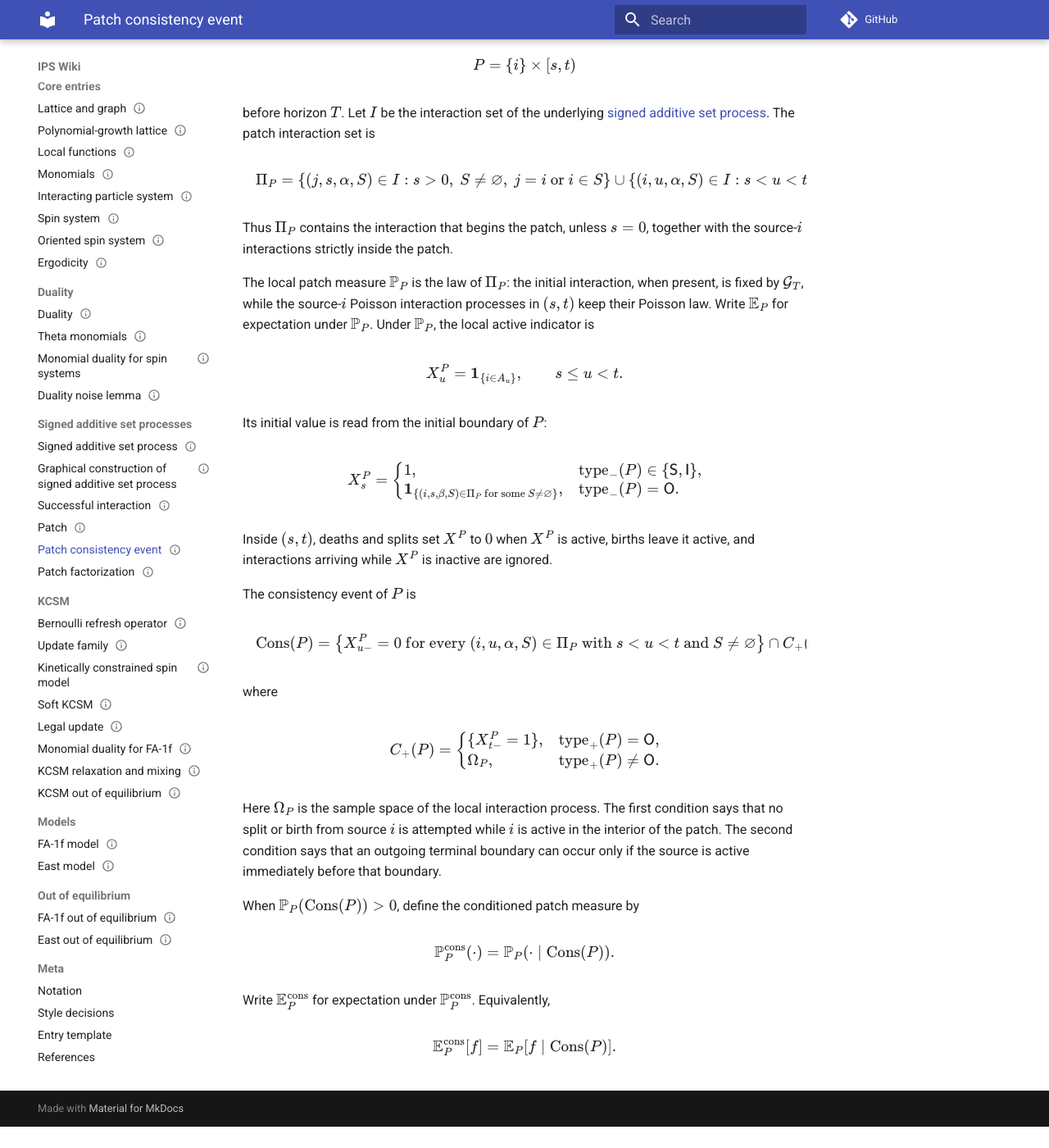
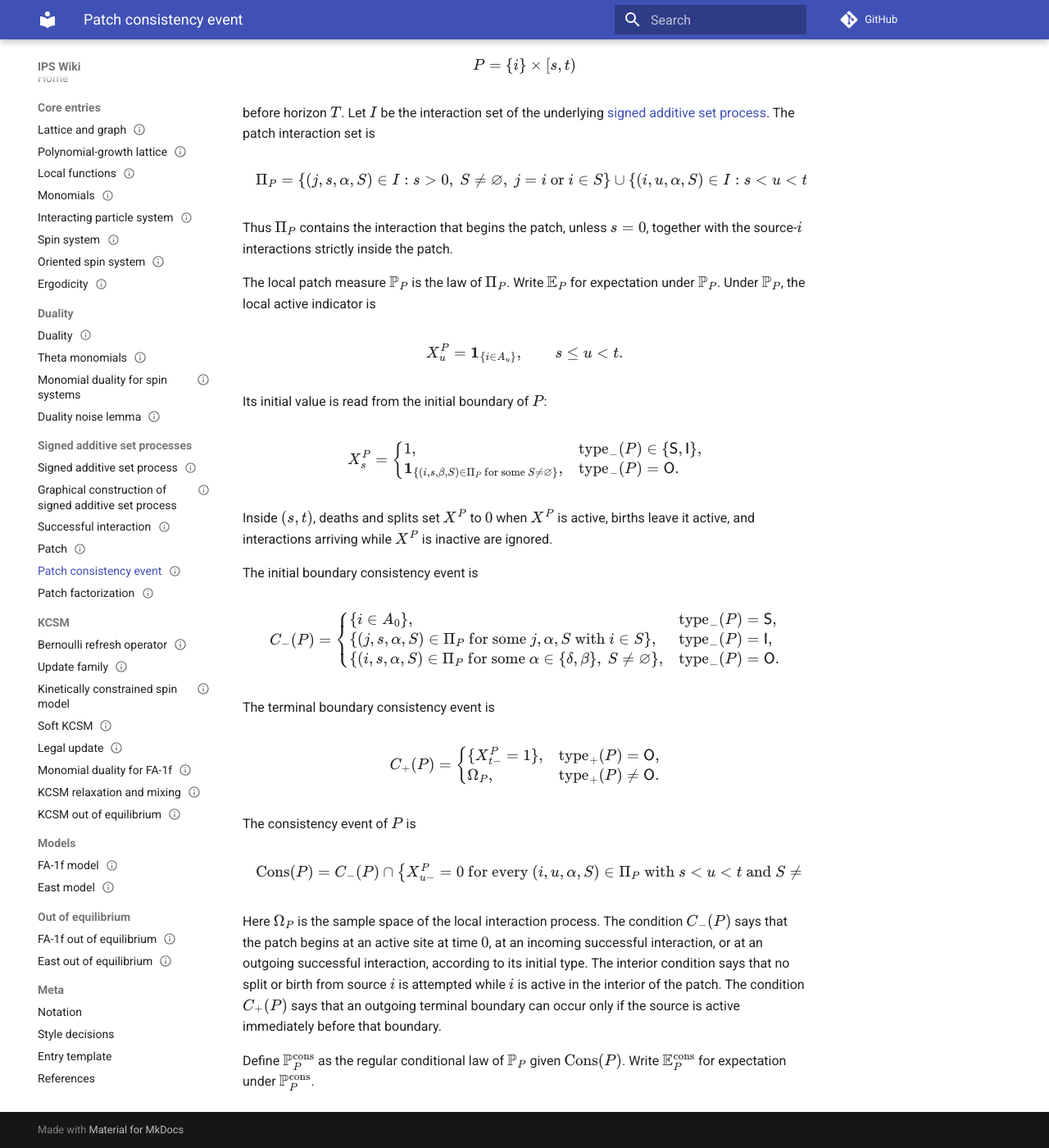
Before and after one commit to maciejgluchowski86-beep/ips-wiki, an MkDocs documentation site: the page built from docs/entries/patch-consistency-event.md, in a window 1280 px wide and 1400 px high, scrolled down 170 px. Shown: the whole window at 82% size. Built offline with MkDocs 1.6.1 and Material for MkDocs 9.7.7, drawn with Linux system fonts in a browser that asks for light colours; comment, search, counter and statistics services are not loaded; before the commit the page ends 1544 px from its top, so only the background shows below that.

Commit message:
Add initial boundary condition to patch consistency

```diff
--- a/docs/entries/patch-consistency-event.md
+++ b/docs/entries/patch-consistency-event.md
@@ -28,7 +28,7 @@ $$
 
 Thus \(\Pi_P\) contains the interaction that begins the patch, unless \(s=0\), together with the source-\(i\) interactions strictly inside the patch.
 
-The local patch measure \(\mathbb P_P\) is the law of \(\Pi_P\): the initial interaction, when present, is fixed by \(\cG_T\), while the source-\(i\) Poisson interaction processes in \((s,t)\) keep their Poisson law. Write \(\mathbb E_P\) for expectation under \(\mathbb P_P\). Under \(\mathbb P_P\), the local active indicator is
+The local patch measure \(\mathbb P_P\) is the law of \(\Pi_P\). Write \(\mathbb E_P\) for expectation under \(\mathbb P_P\). Under \(\mathbb P_P\), the local active indicator is
 
 $$
 X^P_u=\mathbf 1_{\{i\in A_u\}},
@@ -48,19 +48,19 @@ $$
 
 Inside \((s,t)\), deaths and splits set \(X^P\) to \(0\) when \(X^P\) is active, births leave it active, and interactions arriving while \(X^P\) is inactive are ignored.
 
-The consistency event of \(P\) is
+The initial boundary consistency event is
 
 $$
-\operatorname{Cons}(P)
+C_-(P)
 =
-\left\{
-X^P_{u-}=0
-\text{ for every }(i,u,\alpha,S)\in\Pi_P\text{ with }s<u<t\text{ and }S\ne\vn
-\right\}
-\cap C_+(P),
+\begin{cases}
+\{i\in A_0\}, & \operatorname{type}_-(P)=\mathsf S,\\
+\{(j,s,\alpha,S)\in\Pi_P\text{ for some }j,\alpha,S\text{ with }i\in S\}, & \operatorname{type}_-(P)=\mathsf I,\\
+\{(i,s,\alpha,S)\in\Pi_P\text{ for some }\alpha\in\{\delta,\beta\},\ S\ne\vn\}, & \operatorname{type}_-(P)=\mathsf O.
+\end{cases}
 $$
 
-where
+The terminal boundary consistency event is
 
 $$
 C_+(P)
@@ -71,20 +71,20 @@ C_+(P)
 \end{cases}
 $$
 
-Here \(\Omega_P\) is the sample space of the local interaction process. The first condition says that no split or birth from source \(i\) is attempted while \(i\) is active in the interior of the patch. The second condition says that an outgoing terminal boundary can occur only if the source is active immediately before that boundary.
-
-When \(\mathbb P_P(\operatorname{Cons}(P))>0\), define the conditioned patch measure by
+The consistency event of \(P\) is
 
 $$
-\mathbb P_P^{\operatorname{cons}}(\cdot)
+\operatorname{Cons}(P)
 =
-\mathbb P_P(\cdot\mid\operatorname{Cons}(P)).
+C_-(P)
+\cap
+\left\{
+X^P_{u-}=0
+\text{ for every }(i,u,\alpha,S)\in\Pi_P\text{ with }s<u<t\text{ and }S\ne\vn
+\right\}
+\cap C_+(P).
 $$
 
-Write \(\mathbb E_P^{\operatorname{cons}}\) for expectation under \(\mathbb P_P^{\operatorname{cons}}\). Equivalently,
+Here \(\Omega_P\) is the sample space of the local interaction process. The condition \(C_-(P)\) says that the patch begins at an active site at time \(0\), at an incoming successful interaction, or at an outgoing successful interaction, according to its initial type. The interior condition says that no split or birth from source \(i\) is attempted while \(i\) is active in the interior of the patch. The condition \(C_+(P)\) says that an outgoing terminal boundary can occur only if the source is active immediately before that boundary.
 
-$$
-\mathbb E_P^{\operatorname{cons}}[f]
-=
-\mathbb E_P[f\mid\operatorname{Cons}(P)].
-$$
+Define \(\mathbb P_P^{\operatorname{cons}}\) as the regular conditional law of \(\mathbb P_P\) given \(\operatorname{Cons}(P)\). Write \(\mathbb E_P^{\operatorname{cons}}\) for expectation under \(\mathbb P_P^{\operatorname{cons}}\).
```
